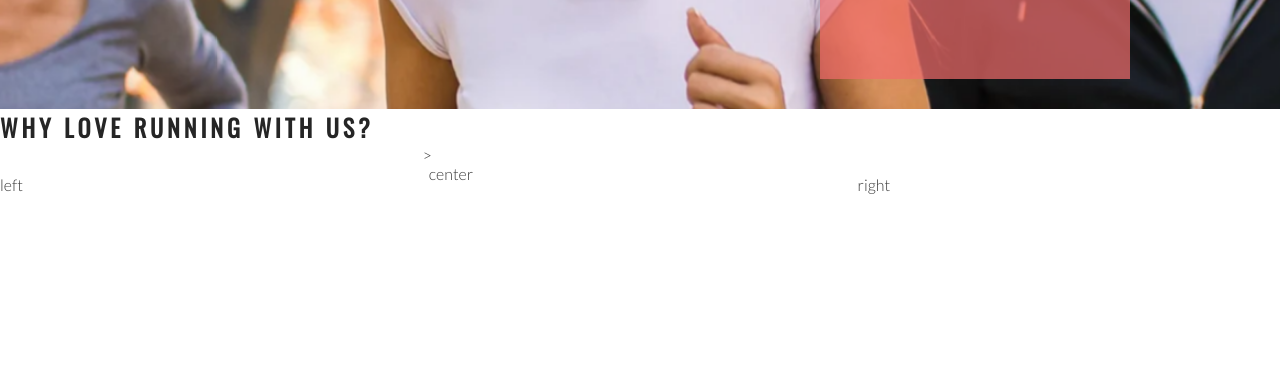
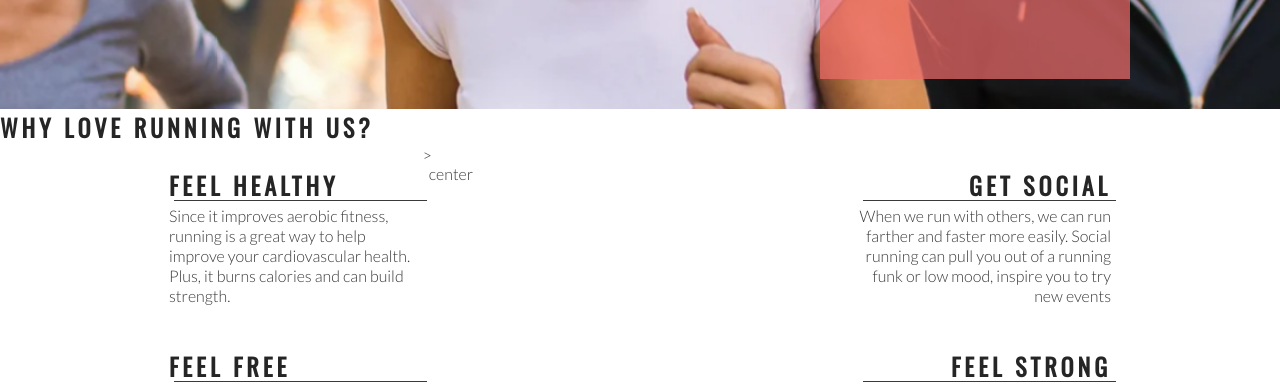
Before and after one commit to pappa025/Love-Running, a plain HTML site: page index.html in a window 1280 px wide. Shown: the part 566-952 px from the top of the page. Drawn offline with nearby package versions, Linux system fonts and the light colour scheme.

Commit message:
Add right about section content and style

```diff
--- a/assets/css/style.css
+++ b/assets/css/style.css
@@ -124,3 +124,28 @@ h1, h2 {
     width: 33%;
     margin: 0 auto;
 }
+hr {
+    border-top: 1px solid #3a3a3a;
+    width: 100%;
+    margin: 5px;
+}
+.left-about-heading {
+    width: 60%;
+    float: right;
+    line-height: 20px;
+    clear: both;
+    margin-bottom: 50px;
+}
+.right-about-heading {
+    width: 60%;
+    float: left;
+    line-height: 20px;
+    clear: both;
+    margin-bottom: 50px;
+}
+.right-about-heading h2 {
+    text-align: right;
+}
+.right-about-heading p {
+    text-align: right;
+}
--- a/index.html
+++ b/index.html
@@ -14,8 +14,9 @@
     <header>
         <a href="index.html">
             <h1 id="logo">Love Running</h1>
-            <nav id="menu">
-                <ul>
+        </a>
+            <nav>
+                <ul id="menu">
                     <li>
                         <a href="#">Sign Up</a>
                     </li>
@@ -36,9 +37,39 @@
         </div>
     </section>
     <section id="club-ethos">
-        <h1>Why Love Running With Us?</h1>>
-        <div id="left-about">left</div>
-        <div id="right-about">right</div>
+        <h2>Why Love Running With Us?</h2>>
+        <div id="left-about">
+            <div class="left-about-heading">
+                <h2>Feel Healthy</h2>
+                <hr>
+                <p>
+                    Since it improves aerobic fitness, running is a great way to help improve your cardiovascular health. Plus, it burns calories and can build strength.
+                </p>
+            </div>
+            <div class="left-about-heading">
+                <h2>Feel Free</h2>
+                <hr>
+                <p>
+                    Physical exercise, running included, is known to release endorphins in the brain. Endorphins make you more energetic, more awake and, yes, happier.
+                </p>
+            </div>
+        </div>
+        <div id="right-about">
+                <div class="right-about-heading">
+                <h2>Get Social</h2>
+                <hr>
+                <p>
+                    When we run with others, we can run farther and faster more easily. Social running can pull you out of a running funk or low mood, inspire you to try new events
+                </p>
+                </div>
+                <div class="right-about-heading">
+                <h2>Feel Strong</h2>
+                <hr>
+                <p>
+                    Running strengthens your heart by pumping blood more effectively through your body.
+                </p>
+                </div>
+        </div>
         <div id="center-about">center</div>
     </section>
     <section>
```
